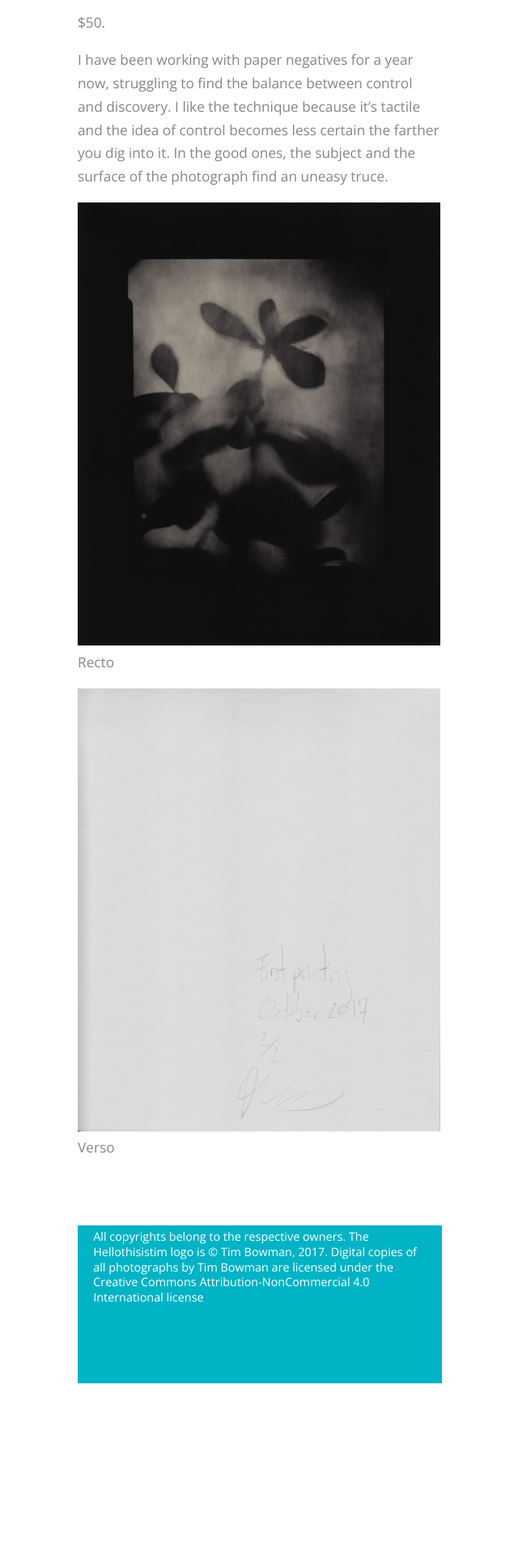
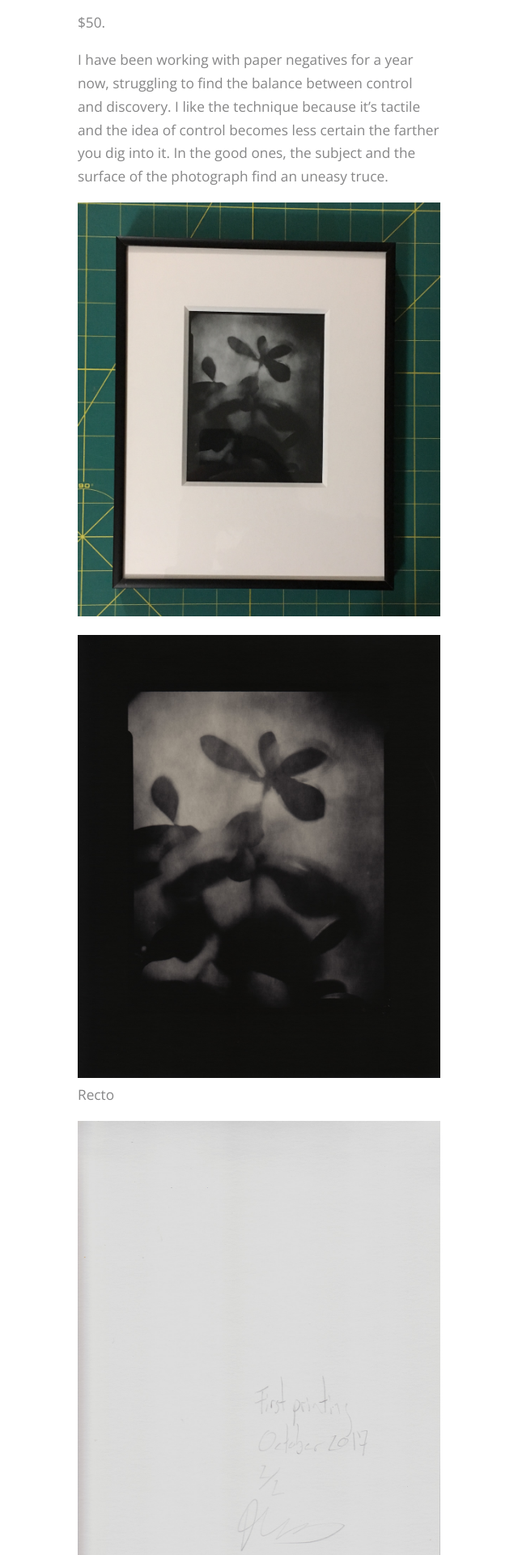
Before and after one commit to hellothisistim/hellothisistim.github.io, a Jekyll site: the page built from _posts/2017-10-17-jade-firstPrinting.md, in a window 1280 px wide. Shown: the part 1528-3448 px from the top of the page at 81% size, without its empty margins (84-724 px from the left). Built offline with Jekyll 4.4.1, drawn with Linux system fonts in a browser that asks for light colours; before the commit the page ends 3236 px from its top, so only the background shows below that.

Commit message:
Add framed photo to Jade

```diff
--- a/_posts/2017-10-17-jade-firstPrinting.md
+++ b/_posts/2017-10-17-jade-firstPrinting.md
@@ -18,6 +18,8 @@ $50.
 
 I have been working with paper negatives for a year now, struggling to find the balance between control and discovery. I like the technique because it's tactile and the idea of control becomes less certain the farther you dig into it. In the good ones, the subject and the surface of the photograph find an uneasy truce.
 
+![Jade in an 8 by 10 inch frame with a deep, 8-ply matte]({{ "/photographs/jade-firstPrinting-framed.jpg" }})
+
 ![Full-sheet view of Jade, 2017.]({{ "/photographs/jade-firstPrinting-recto.jpg" }})
 Recto
 
```
Also changed, not shown: photographs/jade-firstPrinting-framed.jpg (added).
